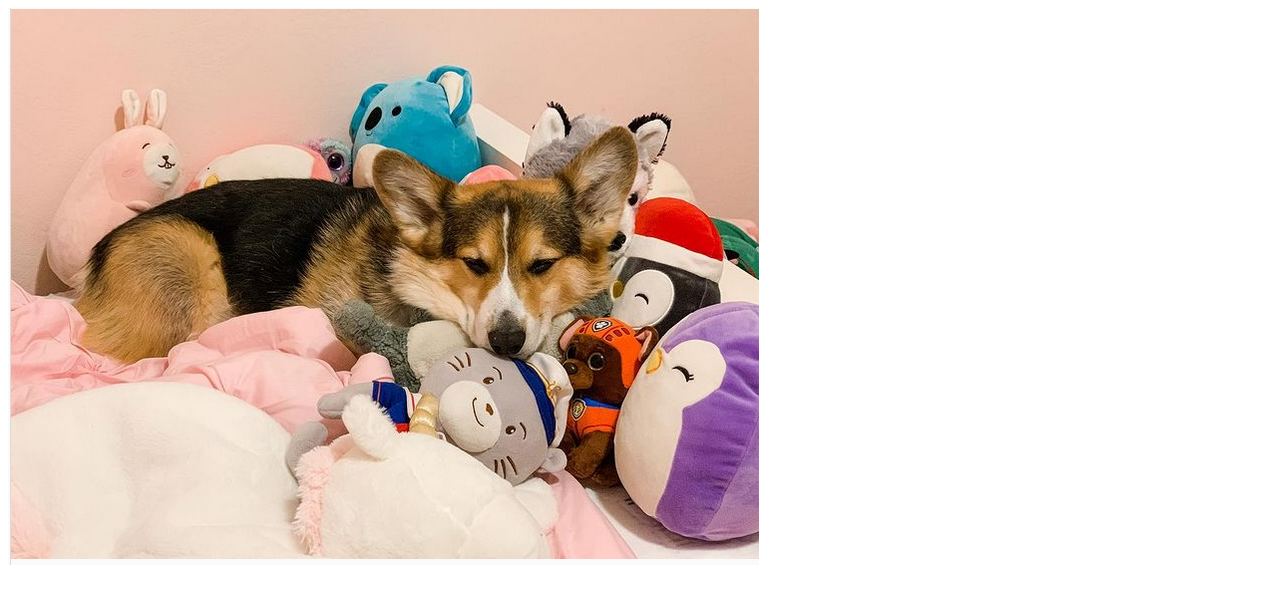
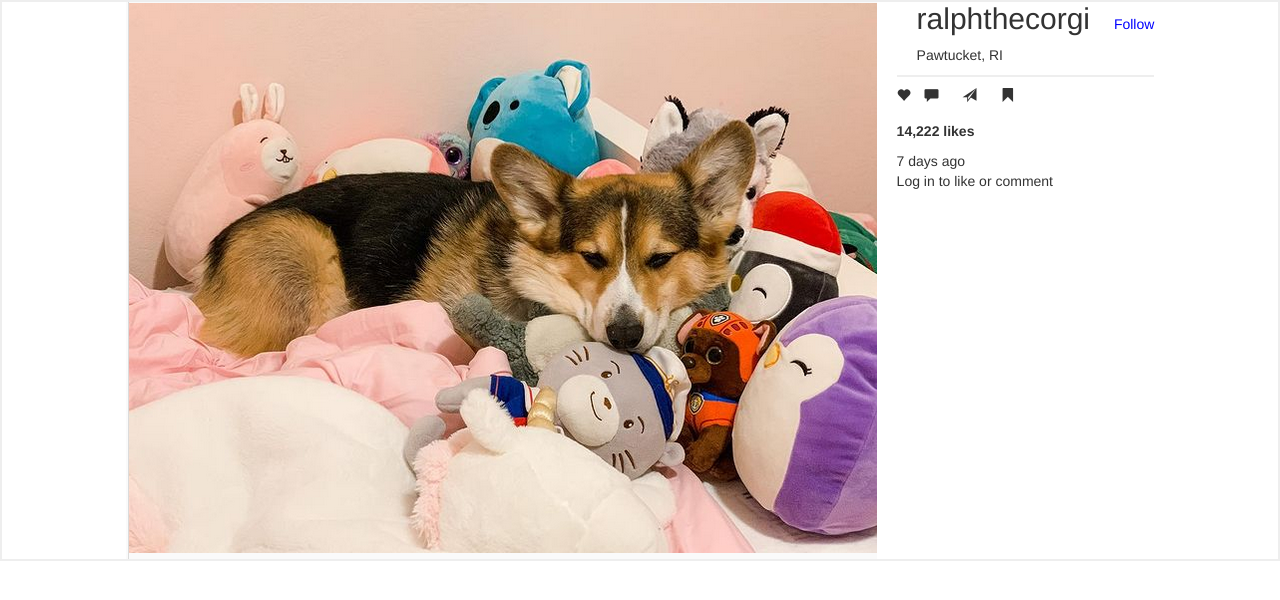
Before and after one commit to Kenludiaz/instagram-mocksite, a plain HTML site: page post.html in a window 1280 px wide. Drawn offline with nearby package versions, Linux system fonts and the light colour scheme.

Commit message:
Adds sidebar to post

```diff
--- a/post.html
+++ b/post.html
@@ -4,10 +4,34 @@
     <meta charset="UTF-8">
     <meta name="viewport" content="width=device-width, initial-scale=1.0">
     <title>Instagram</title>
+
+    <script src="https://maxcdn.bootstrapcdn.com/bootstrap/3.3.7/js/bootstrap.min.js" integrity="sha384-Tc5IQib027qvyjSMfHjOMaLkfuWVxZxUPnCJA7l2mCWNIpG9mGCD8wGNIcPD7Txa" crossorigin="anonymous"></script>
+
+    <link rel="stylesheet" href="https://maxcdn.bootstrapcdn.com/bootstrap/3.3.7/css/bootstrap-theme.min.css" integrity="sha384-rHyoN1iRsVXV4nD0JutlnGaslCJuC7uwjduW9SVrLvRYooPp2bWYgmgJQIXwl/Sp" crossorigin="anonymous">
+    <link rel="stylesheet" href="https://maxcdn.bootstrapcdn.com/bootstrap/3.3.7/css/bootstrap.min.css" integrity="sha384-BVYiiSIFeK1dGmJRAkycuHAHRg32OmUcww7on3RYdg4Va+PmSTsz/K68vbdEjh4u" crossorigin="anonymous">
+    <link rel="stylesheet" href="./styles/index.css">
 </head>
 <body>
-    <div>
+    <div class="post">
         <img src="./pictures/post_clicked.png" alt="A lovely corgi dog snuggling against blanket">
+        <div class="post--sidebar">
+            <div class="post--info">
+                <a href="./index.html"><h2>ralphthecorgi</h2></a>
+                <span >Follow</span>
+                <p>Pawtucket, RI</p>
+            </div>
+            <div class="icons">
+                <div class="glyphicon glyphicon-heart"></div>
+                <span class="glyphicon glyphicon-comment"></span>
+                <span class="glyphicon glyphicon-send"></span>
+                <span class="glyphicon glyphicon-bookmark"></span>
+            </div>
+            <div class="post--actions">
+                <p>14,222 likes</p>
+                <span>7 days ago</span>
+                <span>Log in to like or comment</span>
+            </div>
+        </div>
     </div>
 
 </body>
--- a/styles/index.scss
+++ b/styles/index.scss
@@ -47,5 +47,50 @@
     }
 }
 .post {
-    display: inline-block;
+    display: flex;
+    margin: 0 auto;
+    justify-content: center;
+    flex-wrap: wrap;
+
+    border: 2px solid #EEE;
+
+
 }
+.post--sidebar {
+    display: flex;
+    flex-direction: column;
+    background-color: #ffffff;
+    .post--info {
+        margin-left: 2rem;
+        h2 {
+            display: inline;
+            color: #333;
+            margin: 1rem 2rem;
+        }
+        span {
+            color: blue;
+        }
+        p {
+            margin: 1rem 2rem;
+        }
+        border-bottom: 2px solid #EEE;
+    }
+    .icons {
+        padding-left: 2rem;
+        span {
+            display: inline-block;
+            margin: 1rem;
+        }
+    }
+    .post--actions {
+        margin: 1rem 2rem;
+        p {
+            font-weight: bold;
+        }
+        span {
+            display: block;
+
+        }
+
+    }
+}
```
Also changed, not shown: styles/index.css, 1 other file.
